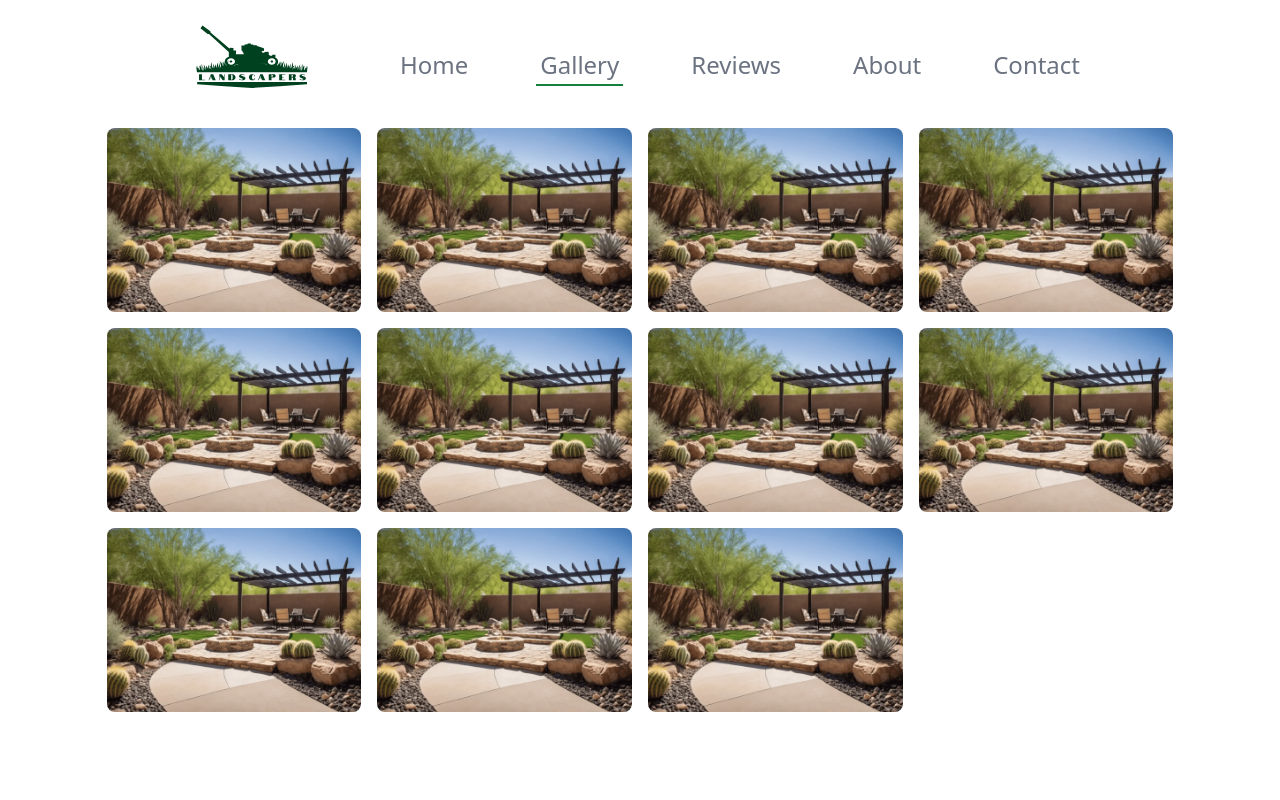
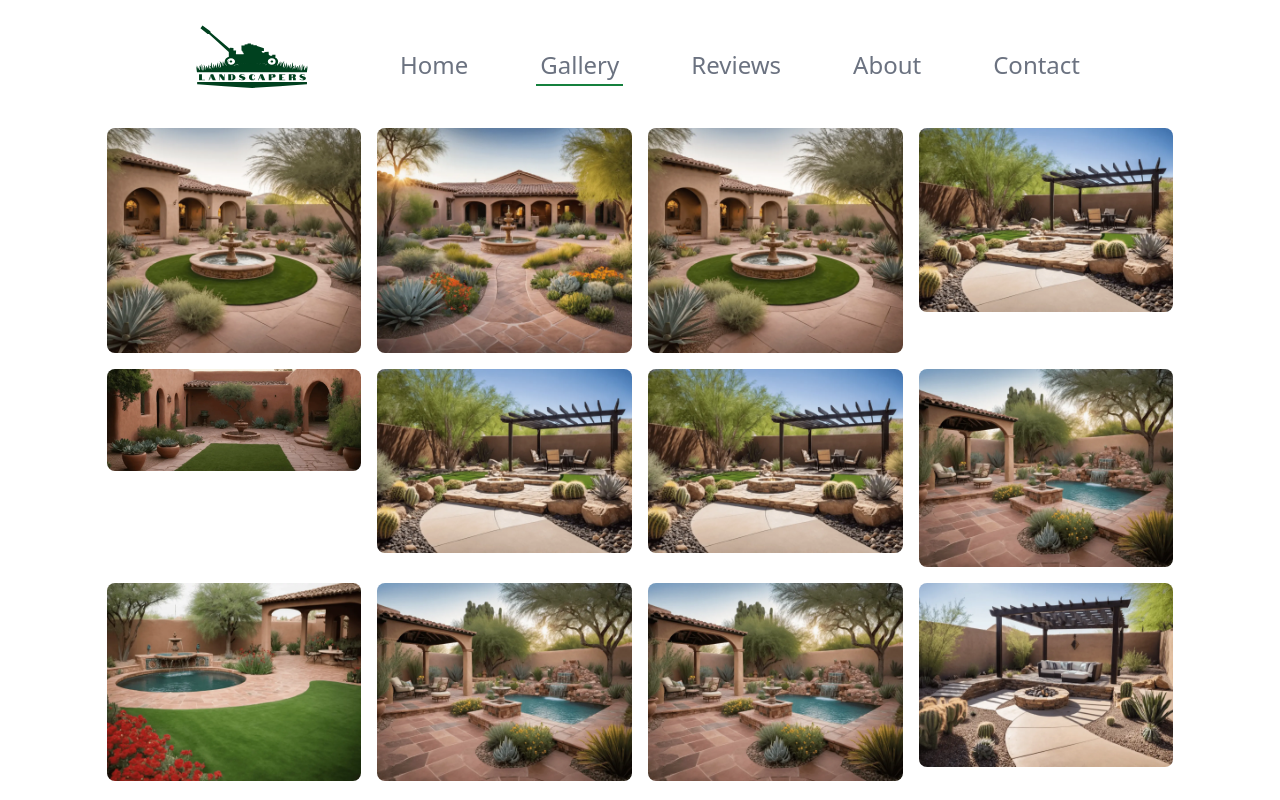
Before and after one commit to sbelka-1703/landscaping-demo, a Next.js app: page /gallery in a window 1280 px wide. Shown: the top 800 px of the page. Built offline with nearby package versions, Linux system fonts and the light colour scheme.

Commit message:
chaged some pictrues in gallery

```diff
--- a/app/about/page.tsx
+++ b/app/about/page.tsx
@@ -18,7 +18,7 @@ export default function About() {
               <div className="mx-auto max-w-2xl gap-x-14 lg:mx-0 lg:flex lg:max-w-none lg:items-center">
                 <div className="relative w-full max-w-xl lg:shrink-0 xl:max-w-2xl">
                   <h1 className="text-4xl font-bold tracking-tight text-gray-900 sm:text-6xl">
-                    We’re changing the way people connect.
+                    We&apos;re Cultivating Connections with Nature.{" "}
                   </h1>
                   <p className="mt-6 text-lg leading-8 text-gray-600 sm:max-w-md lg:max-w-none">
                     Cupidatat minim id magna ipsum sint dolor qui. Sunt sit in
--- a/app/gallery/page.tsx
+++ b/app/gallery/page.tsx
@@ -5,17 +5,18 @@ import Zoom from "react-medium-image-zoom";
 import "react-medium-image-zoom/dist/styles.css";
 
 const images = [
+  "/landscape-1088-960-2.webp",
+  "/landscape-1088-960-1.webp",
+  "/landscape-1088-960-2.webp",
+  "/landscape-1152-832-2.webp",
+  "/landscape-160-64-5.webp",
   "/landscape-1152-832-2.webp",
   "/landscape-1152-832-2.webp",
-  "/landscape-1152-832-2.webp",
-  "/landscape-1152-832-2.webp",
-  "/landscape-1152-832-2.webp",
-  "/landscape-1152-832-2.webp",
-  "/landscape-1152-832-2.webp",
-  "/landscape-1152-832-2.webp",
-  "/landscape-1152-832-2.webp",
-  "/landscape-1152-832-2.webp",
-  "/landscape-1152-832-2.webp",
+  "/landscape-1152-896-3.webp",
+  "/landscape-1152-896-1.webp",
+  "/landscape-1152-896-2.webp",
+  "/landscape-1152-896-3.webp",
+  "/landscape-1152-832-1.webp",
 ];
 
 const Gallery: React.FC = () => {
```
